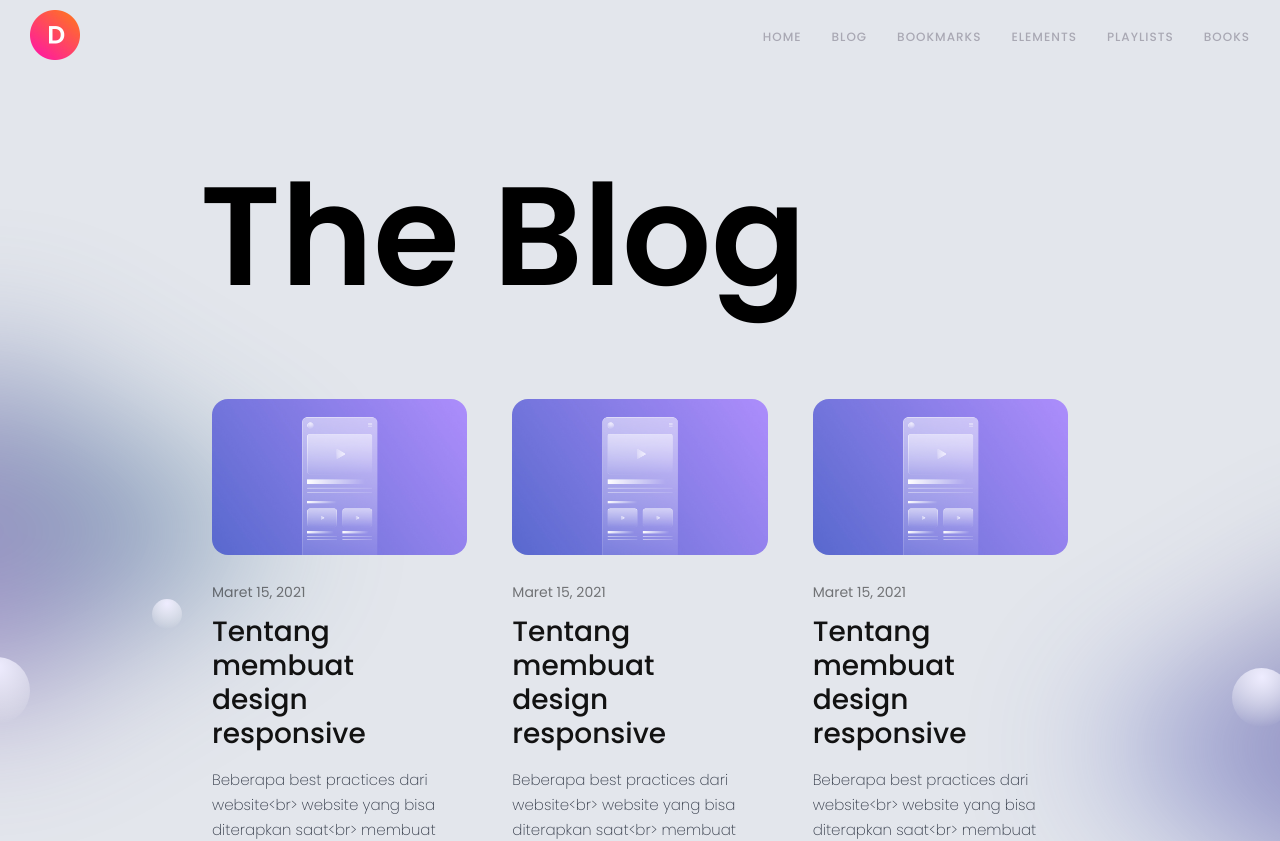
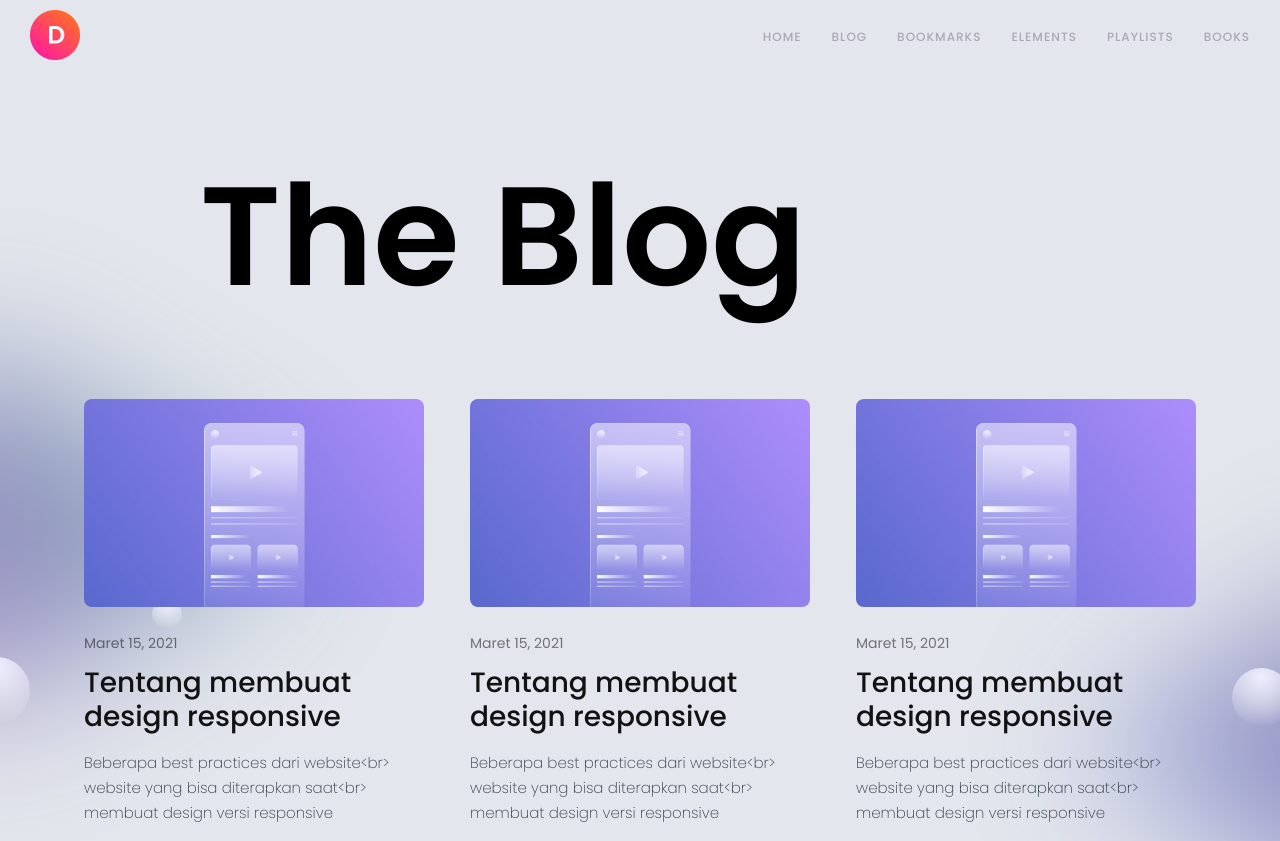
Before and after one commit to aliceFrontend/Raspberry, a Vue app: page /#/ in a window 1280 px wide. Shown: the top 841 px of the page. Built offline with nearby package versions, Linux system fonts and the light colour scheme.

Commit message:
Correcting bugs
Correction of defects on the site

```diff
--- a/src/App.vue
+++ b/src/App.vue
@@ -1,78 +1,13 @@
 <template>
   <div class="layout">
-    <Header/>
+    <Header></Header>
 
     <router-view/>
   </div>
 </template>
 
 <style>
-*,
-*:before,
-*:after {
-	-moz-box-sizing: border-box;
-	-webkit-box-sizing: border-box;
-	box-sizing: border-box;
-}
 
-html, body, div, span, applet, object, iframe,
-h1, h2, h3, h4, h5, h6, p, blockquote, pre,
-a, abbr, acronym, address, big, cite, code,
-del, dfn, em, img, ins, kbd, q, s, samp,
-small, strike, strong, sub, sup, tt, var,
-b, u, i, center, button,
-dl, dt, dd, ol, ul, li,
-fieldset, form, label, legend,
-table, caption, tbody, tfoot, thead, tr, th, td,
-article, aside, canvas, details, embed,
-figure, figcaption, footer, header, hgroup,
-menu, nav, output, ruby, section, summary,
-time, mark, audio, video {
-	margin: 0;
-	padding: 0;
-	border: 0;
-	font-size: 100%;
-	font: inherit;
-	vertical-align: baseline;
-}
-
-/* HTML5 display-role reset for older browsers */
-article, aside, details, figcaption, figure,
-footer, header, hgroup, menu, nav, section {
-	display: block;
-}
-body {
-	line-height: 1;
-}
-
-:focus,:active{outline: none;}
-a:focus,a:active{outline: none;}
-a, a:visited{text-decoration: none;}
-a:hover{text-decoration: none;}
-
-ol, ul {
-	list-style: none;
-}
-blockquote, q {
-	quotes: none;
-}
-blockquote:before, blockquote:after,
-q:before, q:after {
-	content: '';
-	content: none;
-}
-
-input,
-button,
-textarea,
-select, button {
-  font: inherit;
-}
-
-input::-ms-clear{display: none;}
-
-button{cursor: pointer;}
-button::-moz-focus-inner {padding:0;border:0;}
 </style>
 
 
--- /dev/null
+++ b/src/assets/css/reset.css
@@ -0,0 +1,66 @@
+*,
+*:before,
+*:after {
+	-moz-box-sizing: border-box;
+	-webkit-box-sizing: border-box;
+	box-sizing: border-box;
+}
+
+html, body, div, span, applet, object, iframe,
+h1, h2, h3, h4, h5, h6, p, blockquote, pre,
+a, abbr, acronym, address, big, cite, code,
+del, dfn, em, img, ins, kbd, q, s, samp,
+small, strike, strong, sub, sup, tt, var,
+b, u, i, center, button,
+dl, dt, dd, ol, ul, li,
+fieldset, form, label, legend,
+table, caption, tbody, tfoot, thead, tr, th, td,
+article, aside, canvas, details, embed,
+figure, figcaption, footer, header, hgroup,
+menu, nav, output, ruby, section, summary,
+time, mark, audio, video {
+	margin: 0;
+	padding: 0;
+	border: 0;
+	font-size: 100%;
+	font: inherit;
+	vertical-align: baseline;
+}
+
+/* HTML5 display-role reset for older browsers */
+article, aside, details, figcaption, figure,
+footer, header, hgroup, menu, nav, section {
+	display: block;
+}
+body {
+	line-height: 1;
+}
+
+:focus,:active{outline: none;}
+a:focus,a:active{outline: none;}
+a, a:visited{text-decoration: none;}
+a:hover{text-decoration: none;}
+
+ol, ul {
+	list-style: none;
+}
+blockquote, q {
+	quotes: none;
+}
+blockquote:before, blockquote:after,
+q:before, q:after {
+	content: '';
+	content: none;
+}
+
+input,
+button,
+textarea,
+select, button {
+  font: inherit;
+}
+
+input::-ms-clear{display: none;}
+
+button{cursor: pointer;}
+button::-moz-focus-inner {padding:0;border:0;}
--- a/src/components/Post.vue
+++ b/src/components/Post.vue
@@ -11,11 +11,47 @@
     </div>
 </template>
 
+<style >
+/* //yandex.ru/images/картинка   import картинка1, сделать заглушки картинками d gjcnt bvgjhnbhjdfnm rfhnbyre? перед экспортом, испорт, src */
+.item-home__content{
+  padding: 30px 20px 40px 0px;
+}
+.item-home__image{
+  position: relative;
+  padding: 61% 0 0 0;
+}
+.item-home__image img{
+  position: absolute;
+  top: 0;
+  left: 0;
+  width: 100%;
+  border-radius: 8px;
+}
+.item-home__data{
+  font: normal 14px/14px 'Poppins', sans-serif;
+  color: #000000;
+  opacity: 0.5;
+  margin-bottom: 16px;
+}
+.item-home__title{
+    font: 500 28px/34px 'Poppins', sans-serif;
+    letter-spacing: 0px;
+    color: #121212;
+    margin-bottom: 16px;
+}
+.item-home__subtitle{
+  font: 200 15px/25px 'Poppins', sans-serif;
+  color: #323947;
+}
+</style>
+
+
 <script>
 
 export default({
   name: 'Post',
   props: ['post'],
 
+
 })
 </script>
--- a/src/main.js
+++ b/src/main.js
@@ -2,11 +2,14 @@ import Vue from 'vue'
 import App from './App.vue'
 import router from './router'
 import store from './store'
+import reset from './assets/css/reset.css'
+//стили сюда
 
 Vue.config.productionTip = false
 
 new Vue({
   router,
   store,
+  reset,
   render: h => h(App)
 }).$mount('#app')
--- a/src/router/index.js
+++ b/src/router/index.js
@@ -3,6 +3,7 @@ import VueRouter from 'vue-router'
 import Home from '@/views/Home'
 import Register from '@/views/Register'
 import NotFound from '@/views/NotFound'
+// import Post from '@/views/Post'
 
 Vue.use(VueRouter)
 
@@ -26,6 +27,11 @@ const routes = [
     path: '*',
     redirect: '/404'
   }
+  // {
+  //   path: '/post/:id',
+  //   name: 'post',
+  //   component: Post
+  // }
 ]
 
 const router = new VueRouter({
--- a/src/views/Home.vue
+++ b/src/views/Home.vue
@@ -1,76 +1,15 @@
 <template>
   <div class="wrapper">
     <div class="home__title">
-      <p>The Blog</p>
+      The Blog
     </div>
-    <div class="home__row">
-      <div class="home__column" v-for="post in posts" :key="post.id">
+    <div class="home__posts">
+      <a class="home__post" v-for="post in posts" :key="post.id" href="#">
         <Post :post="post"></Post>
-      </div>
+      </a>
     </div>
   </div>
 </template>
-
-<style>
-body{
-  background-color: #E3E6EC;
-  background-image: url('./../assets/images/bgcircle.svg');
-  background-repeat: no-repeat;
-  background-position: top center;
-}
-.home__title{
-  padding: 88px 200px 88px 200px;
-}
-.home__title p{
-  text-align: start;
-  font: 600 140px/150px 'Poppins', sans-serif;
-  /* text-transform: uppercase; */
-}
-.home__row{
-  padding: 0 212px 0 212px;
-  display: flex;
-  align-items: center;
-  justify-content: center;
-}
-.home__column{
-  margin: 0 45px 0 0;
-  max-width: 330px;
-}
-.home__column:nth-child(3){
-  margin: 0;
-}
-.item-home__content{
-  padding: 30px 20px 40px 0px;
-}
-.item-home__image{
-  position: relative;
-  padding: 61% 0 0 0;
-}
-.item-home__image img{
-  position: absolute;
-  top: 0;
-  left: 0;
-  width: 100%;
-  /* height: 100%;  */
-  border-radius: 16px;
-}
-.item-home__data{
-  font: normal 14px/14px 'Poppins', sans-serif;
-  color: #000000;
-  opacity: 0.5;
-  margin-bottom: 16px;
-}
-.item-home__title{
-    font: 500 28px/34px 'Poppins', sans-serif;
-    letter-spacing: 0px;
-    color: #121212;
-    margin-bottom: 16px;
-}
-.item-home__subtitle{
-  font: 200 15px/25px 'Poppins', sans-serif;
-  color: #323947;
-}
-</style>
 
 <script>
 import Post from '@/components/Post';
@@ -83,15 +22,76 @@ export default {
       posts: [
         {id: 1, image: './../assets/images/thumb_article8.jpg',
         data: 'Maret 15, 2021', title: 'Tentang membuat design responsive',
-        subtitle: 'Beberapa best practices dari website<br> website yang bisa diterapkan saat<br> membuat design versi responsive'},
+        subtitle: 'Beberapa best practices dari website<br> website yang bisa diterapkan saat<br> membuat design versi responsive '},
         {id: 2, image: './../assets/images/thumb_article8.jpg',
         data: 'Maret 15, 2021', title: 'Tentang membuat design responsive',
         subtitle: 'Beberapa best practices dari website<br> website yang bisa diterapkan saat<br> membuat design versi responsive'},
         {id: 3, image: './../assets/images/thumb_article8.jpg',
         data: 'Maret 15, 2021', title: 'Tentang membuat design responsive',
-        subtitle: 'Beberapa best practices dari website<br> website yang bisa diterapkan saat<br> membuat design versi responsive'}
+        subtitle: 'Beberapa best practices dari website<br> website yang bisa diterapkan saat<br> membuat design versi responsive'},
+        {id: 4, image: './../assets/images/thumb_article8.jpg',
+        data: 'Maret 15, 2021', title: 'Tentang membuat design responsive',
+        subtitle: 'Beberapa best practices dari website<br> website yang bisa diterapkan saat<br> membuat design versi responsive'},
+        {id: 5, image: './../assets/images/thumb_article8.jpg',
+        data: 'Maret 15, 2021', title: 'Tentang membuat design responsive',
+        subtitle: 'Beberapa best practices dari website<br> website yang bisa diterapkan saat<br> membuat design versi responsive'},
+        {id: 6, image: './../assets/images/thumb_article8.jpg',
+        data: 'Maret 15, 2021', title: 'Tentang membuat design responsive',
+        subtitle: 'Beberapa best practices dari website<br> website yang bisa diterapkan saat<br> membuat design versi responsive'},
+        {id: 7, image: './../assets/images/thumb_article8.jpg',
+        data: 'Maret 15, 2021', title: 'Tentang membuat design responsive',
+        subtitle: 'Beberapa best practices dari website<br> website yang bisa diterapkan saat<br> membuat design versi responsive'},
+        {id: 8, image: './../assets/images/thumb_article8.jpg',
+        data: 'Maret 15, 2021', title: 'Tentang membuat design responsive',
+        subtitle: 'Beberapa best practices dari website<br> website yang bisa diterapkan saat<br> membuat design versi responsive'},
+        {id: 9, image: './../assets/images/thumb_article8.jpg',
+        data: 'Maret 15, 2021', title: 'Tentang membuat design responsive',
+        subtitle: 'Beberapa best practices dari website<br> website yang bisa diterapkan saat<br> membuat design versi responsive'},
       ]
     }
   }
 }
 </script>
+<style>
+body{
+  background-color: #E3E6EC;
+  background-image: url('./../assets/images/bgcircle.svg');
+  background-repeat: no-repeat;
+  background-position: top center;
+}
+.home__title{
+  padding: 88px 200px 88px 200px;
+  text-align: start;
+  font: 600 140px/150px 'Poppins', sans-serif;
+}
+.home__posts{
+  padding: 0 30px 0 30px;
+  display: flex;
+  flex-wrap: wrap;
+  justify-content: center;
+  max-width: 1300px;
+  margin: 0 auto;
+
+}
+.home__post{
+  flex: 1 1 calc(100%/3 - 30px);
+  margin: 0 23px 0 23px;
+  box-sizing: border-box;
+  min-width: 335px;
+  max-width: 340px;
+}
+@media(max-width: 2560px ){}
+@media(max-width: 2253px){}
+@media(max-width: 1920px){}
+@media(max-width: 1700px){}
+@media(max-width: 1520px){}
+@media(max-width: 1440px){}
+@media(max-width: 1150px){}
+@media(max-width: 1024px){}
+@media(max-width: 1000px){}
+@media(max-width: 768px){}
+@media(max-width: 660px){}
+@media(max-width: 425px){}
+@media(max-width: 375px){}
+@media(max-width: 300px){}
+</style>
```
